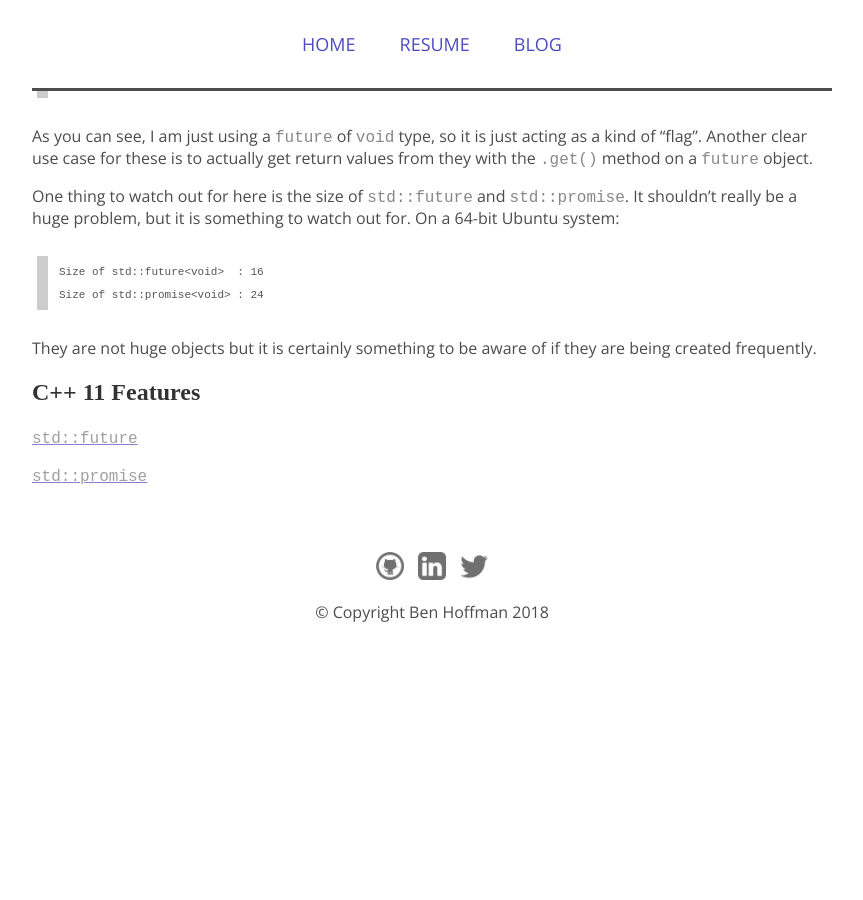
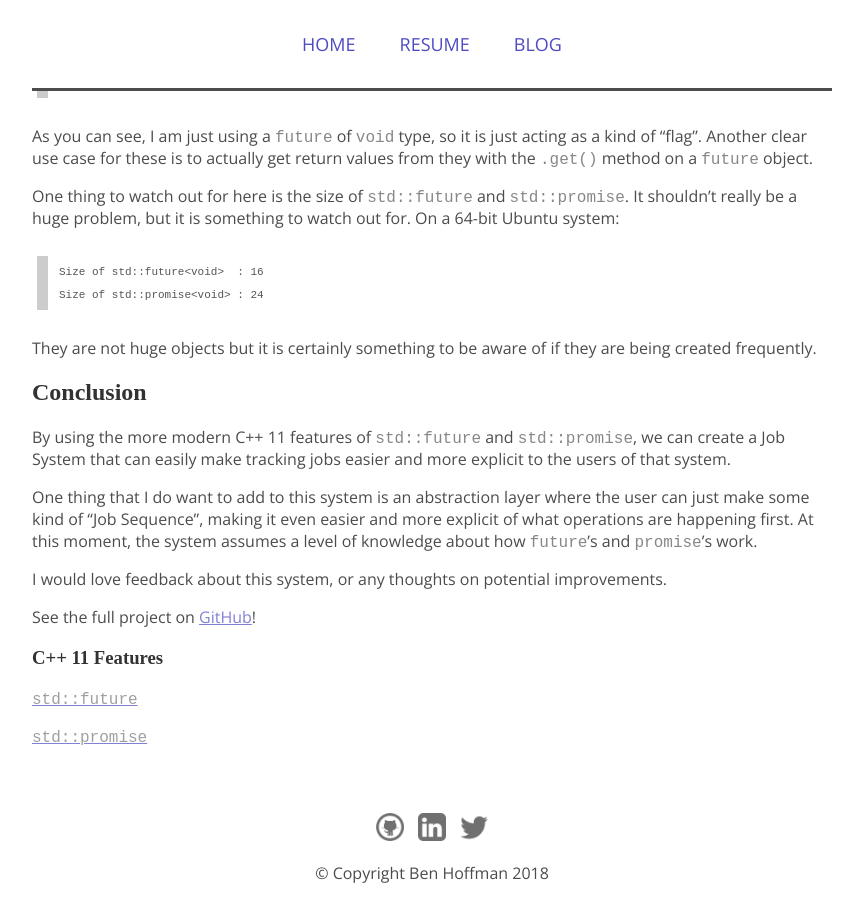
Before and after one commit to CaylaDenning/cayladenning.github.io, a Jekyll site: the page built from _posts/2018-11-13-cpp-job-system.md, in a window 1280 px wide and 900 px high, scrolled down 2667 px. Shown: the whole window, without its empty margins (208-1071 px from the left). Built offline with Jekyll 4.4.1, drawn with Linux system fonts in a browser that asks for light colours; some web fonts are replaced; before the commit the page ends 3306 px from its top, so only the background shows below that.

Commit message:
Added a conclusion

```diff
--- a/_posts/2018-11-13-cpp-job-system.md
+++ b/_posts/2018-11-13-cpp-job-system.md
@@ -159,9 +159,22 @@ Size of std::promise<void> : 24
 They are not huge objects but it is certainly something to be aware of if they
 are being created frequently.
 
+## Conclusion
 
+By using the more modern C++ 11 features of `std::future` and `std::promise`,
+we can create a Job System that can easily make tracking jobs easier
+and more explicit to the users of that system.
 
-# C++ 11 Features
+One thing that I do want to add to this system is an abstraction layer where
+the user can just make some kind of "Job Sequence", making it even easier and
+more explicit of what operations are happening first. At this moment, the system
+assumes a level of knowledge about how `future`'s and `promise`'s work.
+
+I would love feedback about this system, or any thoughts on potential improvements.
+
+See the full project on [GitHub](https://github.com/engine-buddies/light-vox-engine/)!
+
+### C++ 11 Features
 
 [`std::future`](https://en.cppreference.com/w/cpp/thread/future)
 
```
